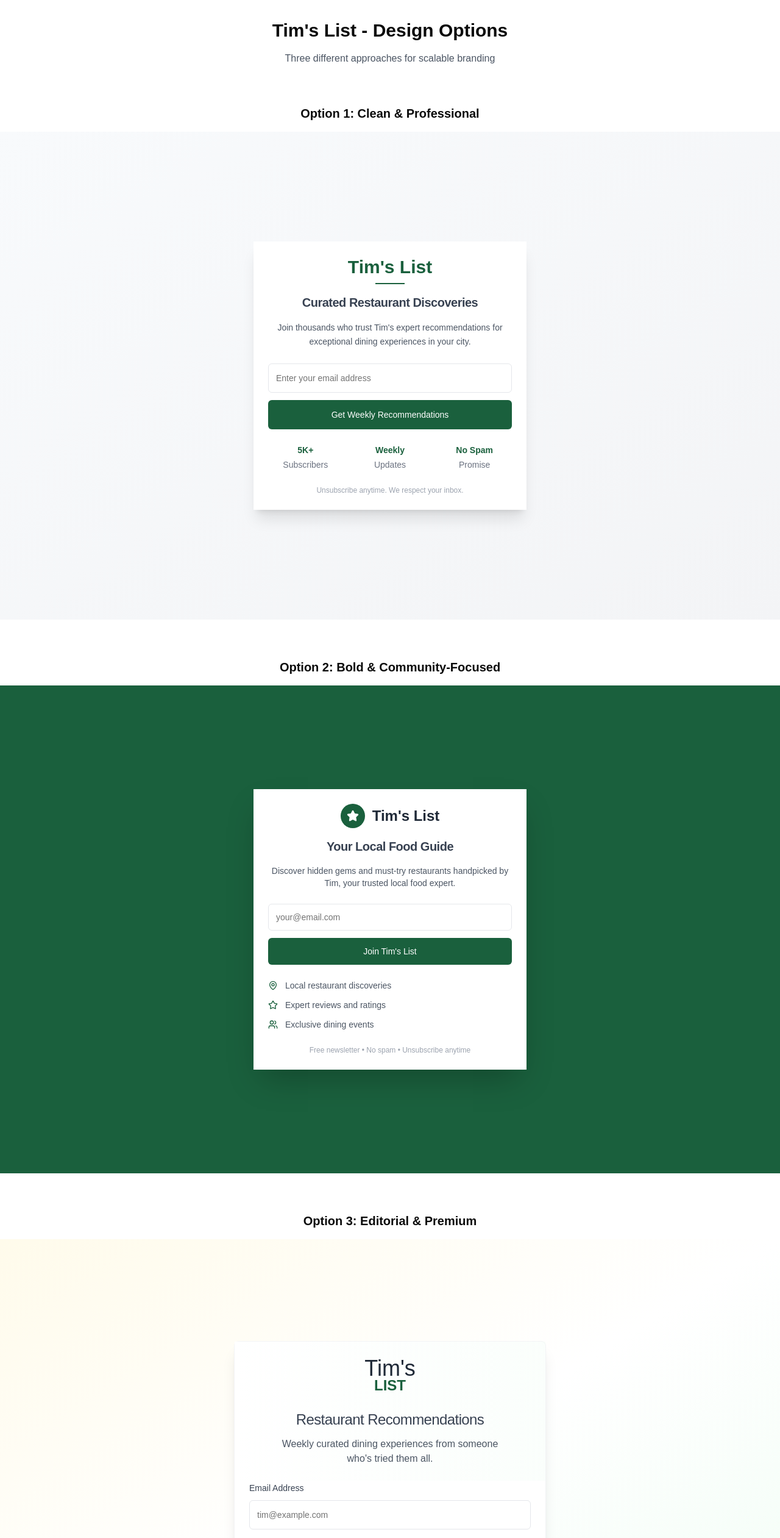
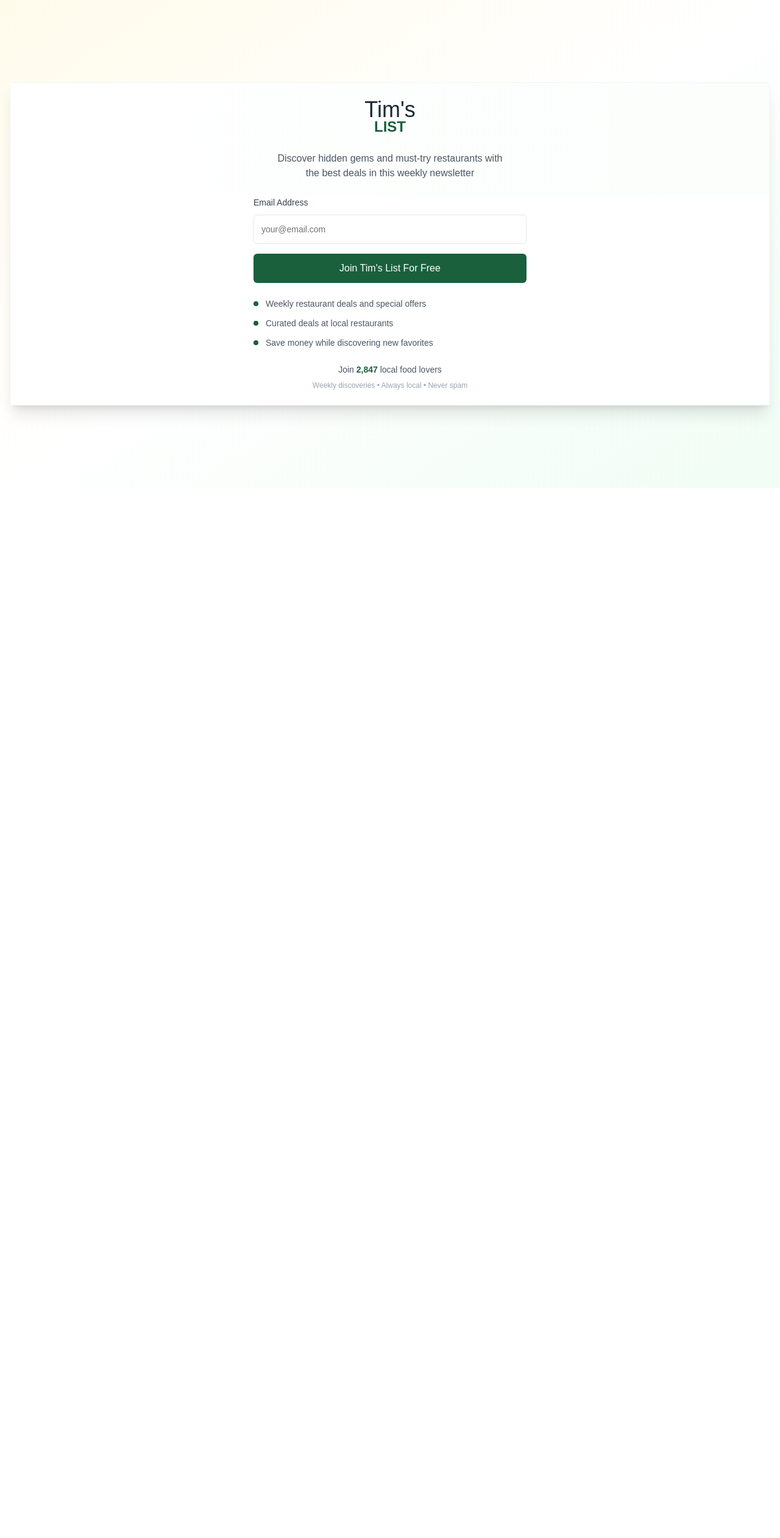
Before and after one commit to dvdlws/tims-list, a Next.js app: page / in a window 1280 px wide. Shown: the top 2522 px of the page at 61% size. After the commit the page ends 800 px from the top, so only its background shows below. Built offline with nearby package versions, Linux system fonts and the light colour scheme.

Commit message:
Update page.tsx

```diff
--- a/app/page.tsx
+++ b/app/page.tsx
@@ -1,37 +1,5 @@
-import DesignOption1 from "../design-option-1"
-import DesignOption2 from "../design-option-2"
-import DesignOption3 from "../design-option-3"
 import Component from "../restaurant-newsletter"
 
 export default function Page() {
-  return (
-    <div className="space-y-8">
-      <div className="text-center py-8">
-        <h1 className="text-3xl font-bold mb-4">Tim's List - Design Options</h1>
-        <p className="text-gray-600">Three different approaches for scalable branding</p>
-      </div>
-
-      <div className="space-y-16">
-        <div>
-          <h2 className="text-xl font-semibold mb-4 text-center">Option 1: Clean & Professional</h2>
-          <DesignOption1 />
-        </div>
-
-        <div>
-          <h2 className="text-xl font-semibold mb-4 text-center">Option 2: Bold & Community-Focused</h2>
-          <DesignOption2 />
-        </div>
-
-        <div>
-          <h2 className="text-xl font-semibold mb-4 text-center">Option 3: Editorial & Premium</h2>
-          <DesignOption3 />
-        </div>
-
-        <div>
-          <h2 className="text-xl font-semibold mb-4 text-center">Restaurant Newsletter</h2>
-          <Component />
-        </div>
-      </div>
-    </div>
-  )
+  return <Component />
 }
```
